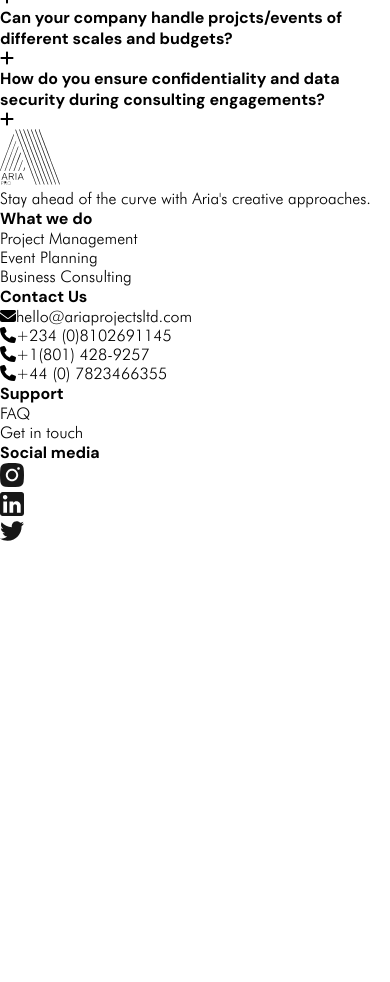
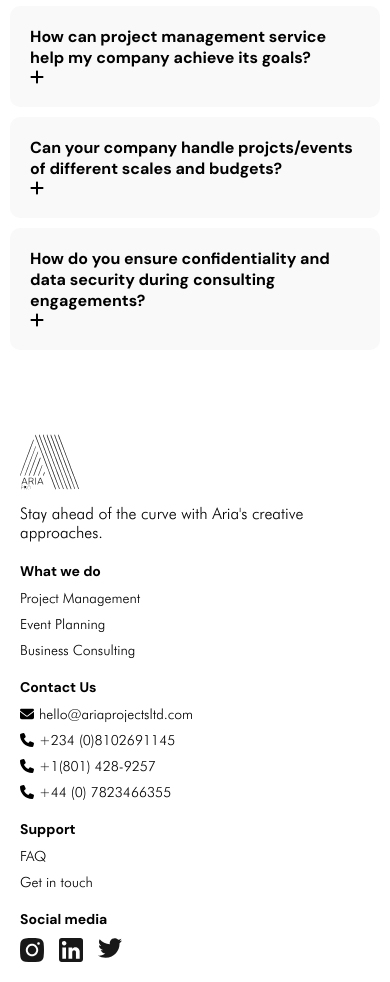
Before and after one commit to AyomipoMajek/aria-project, a React (Create React App) app: page /contact in a window 390 px wide. Shown: the part 840-1822 px from the top of the page. Before the commit the page ends 1385 px from the top, so only its background shows below. Built offline with nearby package versions, Linux system fonts and the light colour scheme.

Commit message:
mobile home page css completed

```diff
--- /dev/null
+++ b/src/components/Footer.js
@@ -0,0 +1,74 @@
+import React from 'react';
+import { FontAwesomeIcon } from '@fortawesome/react-fontawesome';
+import {
+  faEnvelope, faPhone,
+} from '@fortawesome/free-solid-svg-icons';
+import ariaLogo from '../assets/ariaLogo.svg';
+import ig from '../assets/ig.svg';
+import linkedn from '../assets/linkedn.svg';
+import tweet from '../assets/tweet.svg';
+import './footer.css';
+
+const Footer = () => (
+  <div className="footer">
+    <div className="footerTop" />
+    <img className="footer-arial-logo" src={ariaLogo} alt="aria logo" />
+    <p>Stay ahead of the curve with Aria&apos;s creative approaches.</p>
+
+    <div className="footerMid">
+      <h4>What we do</h4>
+      <ul className="offers">
+        <li>Project Management</li>
+        <li>Event Planning</li>
+        <li>Business Consulting</li>
+      </ul>
+    </div>
+
+    <div className="footerContact">
+      <h4>Contact Us</h4>
+      <ul className="contact">
+        <li>
+          <FontAwesomeIcon icon={faEnvelope} className="contact-icon" />
+          hello@ariaprojectsltd.com
+        </li>
+        <li>
+          <FontAwesomeIcon icon={faPhone} className="contact-icon" />
+          +234 (0)8102691145
+        </li>
+        <li>
+          <FontAwesomeIcon icon={faPhone} className="contact-icon" />
+          +1(801) 428-9257
+        </li>
+        <li>
+          <FontAwesomeIcon icon={faPhone} className="contact-icon" />
+          +44 (0) 7823466355
+        </li>
+      </ul>
+    </div>
+
+    <div className="footerBottom">
+      <h4>Support</h4>
+      <ul className="support">
+        <li>FAQ</li>
+        <li>Get in touch</li>
+      </ul>
+    </div>
+
+    <div className="socials">
+      <h4>Social media</h4>
+      <ul className="socialMedia">
+        <li>
+          <img src={ig} alt="ig logo" />
+        </li>
+        <li>
+          <img src={linkedn} alt="linkedn logo" />
+        </li>
+        <li>
+          <img src={tweet} alt="tweet logo" />
+        </li>
+      </ul>
+    </div>
+  </div>
+);
+
+export default Footer;
--- a/src/components/Heroimg.js
+++ b/src/components/Heroimg.js
@@ -1,7 +1,7 @@
 import React, { useState } from 'react';
 import { FontAwesomeIcon } from '@fortawesome/react-fontawesome';
 import {
-  faArrowLeft, faArrowRight, faPlus, faEnvelope, faPhone, faMinus,
+  faArrowLeft, faArrowRight, faPlus, faMinus,
 } from '@fortawesome/free-solid-svg-icons';
 import secondPage from '../assets/secondPage.svg';
 import thirdPage from '../assets/thirdPage.svg';
@@ -12,10 +12,6 @@ import logoThree from '../assets/logoThree.svg';
 import atlanticLogo from '../assets/atlanticLogo.svg';
 import beedazzleLogo from '../assets/beedazzleLogo.svg';
 import bricksLogo from '../assets/bricksLogo.svg';
-import ariaLogo from '../assets/ariaLogo.svg';
-import ig from '../assets/ig.svg';
-import linkedn from '../assets/linkedn.svg';
-import tweet from '../assets/tweet.svg';
 import forWhat from '../assets/forWhat.svg';
 import './heroimg.css';
 
@@ -217,6 +213,7 @@ const Heroimg = () => {
       <div className="questions">
         <h2>Frequently asked questions</h2>
         <div className="each-question">
+          <div className="main-question">
             <h4>
               How long does a typical consulting engagement last?
             </h4>
@@ -224,6 +221,7 @@ const Heroimg = () => {
               icon={questionOpen.question1 ? faMinus : faPlus}
               onClick={() => toggleQuestion('question1')}
             />
+          </div>
           {questionOpen.question1
           && (
           <p>
@@ -234,6 +232,7 @@ const Heroimg = () => {
           )}
         </div>
         <div className="each-question">
+          <div className="main-question">
             <h4>
               How can project management service help my company
               achieve its goals?
@@ -242,6 +241,7 @@ const Heroimg = () => {
               icon={questionOpen.question2 ? faMinus : faPlus}
               onClick={() => toggleQuestion('question2')}
             />
+          </div>
           {questionOpen.question2
           && (
           <p>
@@ -254,6 +254,7 @@ const Heroimg = () => {
           )}
         </div>
         <div className="each-question">
+          <div className="main-question">
             <h4>
               Can your company handle projcts/events of different
               scales and budgets?
@@ -262,6 +263,7 @@ const Heroimg = () => {
               icon={questionOpen.question3 ? faMinus : faPlus}
               onClick={() => toggleQuestion('question3')}
             />
+          </div>
           {questionOpen.question3
           && (
           <p>
@@ -273,6 +275,7 @@ const Heroimg = () => {
           )}
         </div>
         <div className="each-question">
+          <div className="main-question">
             <h4>
               How do you ensure confidentiality and data security during
               consulting engagements?
@@ -281,6 +284,7 @@ const Heroimg = () => {
               icon={questionOpen.question4 ? faMinus : faPlus}
               onClick={() => toggleQuestion('question4')}
             />
+          </div>
           {questionOpen.question4
           && (
           <p>
@@ -293,66 +297,6 @@ const Heroimg = () => {
           )}
         </div>
       </div>
-
-      <div className="footer">
-        <div className="footerTop" />
-        <img src={ariaLogo} alt="aria logo" />
-        <p>Stay ahead of the curve with Aria&apos;s creative approaches.</p>
-
-        <div className="footerMid">
-          <h4>What we do</h4>
-          <ul className="offers">
-            <li>Project Management</li>
-            <li>Event Planning</li>
-            <li>Business Consulting</li>
-          </ul>
-        </div>
-
-        <div className="footerContact">
-          <h4>Contact Us</h4>
-          <ul className="contact">
-            <li>
-              <FontAwesomeIcon icon={faEnvelope} />
-              hello@ariaprojectsltd.com
-            </li>
-            <li>
-              <FontAwesomeIcon icon={faPhone} />
-              +234 (0)8102691145
-            </li>
-            <li>
-              <FontAwesomeIcon icon={faPhone} />
-              +1(801) 428-9257
-            </li>
-            <li>
-              <FontAwesomeIcon icon={faPhone} />
-              +44 (0) 7823466355
-            </li>
-          </ul>
-        </div>
-
-        <div className="footerBottom">
-          <h4>Support</h4>
-          <ul className="support">
-            <li>FAQ</li>
-            <li>Get in touch</li>
-          </ul>
-        </div>
-
-        <div className="socials">
-          <h4>Social media</h4>
-          <ul className="socialMedia">
-            <li>
-              <img src={ig} alt="ig logo" />
-            </li>
-            <li>
-              <img src={linkedn} alt="linkedn logo" />
-            </li>
-            <li>
-              <img src={tweet} alt="tweet logo" />
-            </li>
-          </ul>
-        </div>
-      </div>
     </div>
   );
 };
--- a/src/components/Ourstory.js
+++ b/src/components/Ourstory.js
@@ -1,15 +1,11 @@
 import React from 'react';
 import { FontAwesomeIcon } from '@fortawesome/react-fontawesome';
 import {
-  faArrowRight, faEnvelope, faPhone,
+  faArrowRight,
 } from '@fortawesome/free-solid-svg-icons';
 import whoweare from '../assets/whoweare.svg';
 import mission from '../assets/mission.svg';
 import valuesLogo from '../assets/valuesLogo.svg';
-import ariaLogo from '../assets/ariaLogo.svg';
-import ig from '../assets/ig.svg';
-import linkedn from '../assets/linkedn.svg';
-import tweet from '../assets/tweet.svg';
 
 const Ourstory = () => (
   <div className="ourstory">
@@ -93,66 +89,6 @@ const Ourstory = () => (
         </button>
       </div>
     </div>
-
-    <div className="footer">
-      <div className="footerTop" />
-      <img src={ariaLogo} alt="aria logo" />
-      <p>Stay ahead of the curve with Aria&apos;s creative approaches.</p>
-
-      <div className="footerMid">
-        <h4>What we do</h4>
-        <ul className="offers">
-          <li>Project Management</li>
-          <li>Event Planning</li>
-          <li>Business Consulting</li>
-        </ul>
-      </div>
-
-      <div className="footerContact">
-        <h4>Contact Us</h4>
-        <ul className="contact">
-          <li>
-            <FontAwesomeIcon icon={faEnvelope} />
-            hello@ariaprojectsltd.com
-          </li>
-          <li>
-            <FontAwesomeIcon icon={faPhone} />
-            +234 (0)8102691145
-          </li>
-          <li>
-            <FontAwesomeIcon icon={faPhone} />
-            +1(801) 428-9257
-          </li>
-          <li>
-            <FontAwesomeIcon icon={faPhone} />
-            +44 (0) 7823466355
-          </li>
-        </ul>
-      </div>
-
-      <div className="footerBottom">
-        <h4>Support</h4>
-        <ul className="support">
-          <li>FAQ</li>
-          <li>Get in touch</li>
-        </ul>
-      </div>
-
-      <div className="socials">
-        <h4>Social media</h4>
-        <ul className="socialMedia">
-          <li>
-            <img src={ig} alt="ig logo" />
-          </li>
-          <li>
-            <img src={linkedn} alt="linkedn logo" />
-          </li>
-          <li>
-            <img src={tweet} alt="tweet logo" />
-          </li>
-        </ul>
-      </div>
-    </div>
   </div>
 );
 
--- a/src/components/Reachus.js
+++ b/src/components/Reachus.js
@@ -1,12 +1,11 @@
 import React, { useState } from 'react';
 import { FontAwesomeIcon } from '@fortawesome/react-fontawesome';
 import {
-  faCheckCircle, faPlus, faMinus, faEnvelope, faPhone,
+  faCheckCircle, faPlus, faMinus,
 } from '@fortawesome/free-solid-svg-icons';
 import ig from '../assets/ig.svg';
 import linkedn from '../assets/linkedn.svg';
 import tweet from '../assets/tweet.svg';
-import ariaLogo from '../assets/ariaLogo.svg';
 import './reachus.css';
 
 const Reachus = () => {
@@ -187,66 +186,6 @@ const Reachus = () => {
           )}
         </div>
       </div>
-
-      <div className="footer">
-        <div className="footerTop" />
-        <img src={ariaLogo} alt="aria logo" />
-        <p>Stay ahead of the curve with Aria&apos;s creative approaches.</p>
-
-        <div className="footerMid">
-          <h4>What we do</h4>
-          <ul className="offers">
-            <li>Project Management</li>
-            <li>Event Planning</li>
-            <li>Business Consulting</li>
-          </ul>
-        </div>
-
-        <div className="footerContact">
-          <h4>Contact Us</h4>
-          <ul className="contact">
-            <li>
-              <FontAwesomeIcon icon={faEnvelope} />
-              hello@ariaprojectsltd.com
-            </li>
-            <li>
-              <FontAwesomeIcon icon={faPhone} />
-              +234 (0)8102691145
-            </li>
-            <li>
-              <FontAwesomeIcon icon={faPhone} />
-              +1(801) 428-9257
-            </li>
-            <li>
-              <FontAwesomeIcon icon={faPhone} />
-              +44 (0) 7823466355
-            </li>
-          </ul>
-        </div>
-
-        <div className="footerBottom">
-          <h4>Support</h4>
-          <ul className="support">
-            <li>FAQ</li>
-            <li>Get in touch</li>
-          </ul>
-        </div>
-
-        <div className="socials">
-          <h4>Social media</h4>
-          <ul className="socialMedia">
-            <li>
-              <img src={ig} alt="ig logo" />
-            </li>
-            <li>
-              <img src={linkedn} alt="linkedn logo" />
-            </li>
-            <li>
-              <img src={tweet} alt="tweet logo" />
-            </li>
-          </ul>
-        </div>
-      </div>
     </div>
   );
 };
--- /dev/null
+++ b/src/components/footer.css
@@ -0,0 +1,95 @@
+.footer {
+  padding: 20px;
+  margin-top: 4rem;
+  color: #000;
+}
+
+.footer-arial-logo {
+  width: 60px;
+  height: 56px;
+  padding-bottom: 10px;
+}
+
+.footer p {
+  font-size: 16px;
+}
+
+.footerMid {
+  margin-top: 20px;
+}
+
+.footerMid h4 {
+  font-size: 14px;
+  font-weight: 600;
+}
+
+.offers {
+  list-style: none;
+  font-size: 14px;
+}
+
+.offers li {
+  padding-top: 10px;
+}
+
+.footerContact {
+  margin-top: 20px;
+}
+
+.footerContact h4 {
+  font-size: 14px;
+  font-weight: 600;
+}
+
+.contact {
+  list-style: none;
+  font-size: 14px;
+}
+
+.contact li {
+  padding-top: 10px;
+}
+
+.contact-icon {
+  padding-right: 5px;
+}
+
+.footerBottom {
+  margin-top: 20px;
+}
+
+.footerBottom h4 {
+  font-size: 14px;
+  font-weight: 600;
+}
+
+.support {
+  list-style: none;
+  font-size: 14px;
+}
+
+.support li {
+  padding-top: 10px;
+}
+
+.socials {
+  margin-top: 20px;
+}
+
+.socials h4 {
+  font-size: 14px;
+  font-weight: 600;
+  padding-bottom: 10px;
+}
+
+.socialMedia {
+  list-style: none;
+  display: flex;
+  flex-direction: row;
+}
+
+.socialMedia li {
+  padding-right: 15px;
+  width: 24px;
+  height: 24px;
+}
--- a/src/components/heroimg.css
+++ b/src/components/heroimg.css
@@ -307,5 +307,24 @@
 }
 
 .each-question {
+  background-color: #f9f9f9;
+  padding: 20px;
+  border-radius: 10px;
+  margin: 10px;
+}
 
+.main-question {
+  display: flex;
+  flex-direction: row;
+  align-items: center;
 }
+
+.each-question h4 {
+  font-size: 16px;
+  padding-right: 5px;
+}
+
+.each-question p {
+  font-size: 16px;
+  padding-top: 15px;
+}
--- a/src/routes/About.js
+++ b/src/routes/About.js
@@ -1,11 +1,13 @@
 import React from 'react';
 import Navbar from '../components/Navbar';
 import Ourstory from '../components/Ourstory';
+import Footer from '../components/Footer';
 
 const About = () => (
   <div>
     <Navbar />
     <Ourstory />
+    <Footer />
   </div>
 );
 
--- a/src/routes/Contact.js
+++ b/src/routes/Contact.js
@@ -1,11 +1,13 @@
 import React from 'react';
 import Navbar from '../components/Navbar';
 import Reachus from '../components/Reachus';
+import Footer from '../components/Footer';
 
 const Contact = () => (
   <div>
     <Navbar />
     <Reachus />
+    <Footer />
   </div>
 );
 
--- a/src/routes/Home.js
+++ b/src/routes/Home.js
@@ -2,11 +2,13 @@ import React from 'react';
 import Navbar from '../components/Navbar';
 import Heroimg from '../components/Heroimg';
 import arialLogo from '../assets/ariaLogo.svg';
+import Footer from '../components/Footer';
 
 const Home = () => (
   <div>
     <Navbar arialLogo={arialLogo} />
     <Heroimg />
+    <Footer />
   </div>
 );
 
```
Also changed, not shown: 1 other file (tests, documents, lock files or other folders). Lines whose indentation alone changed are shown as unchanged.
